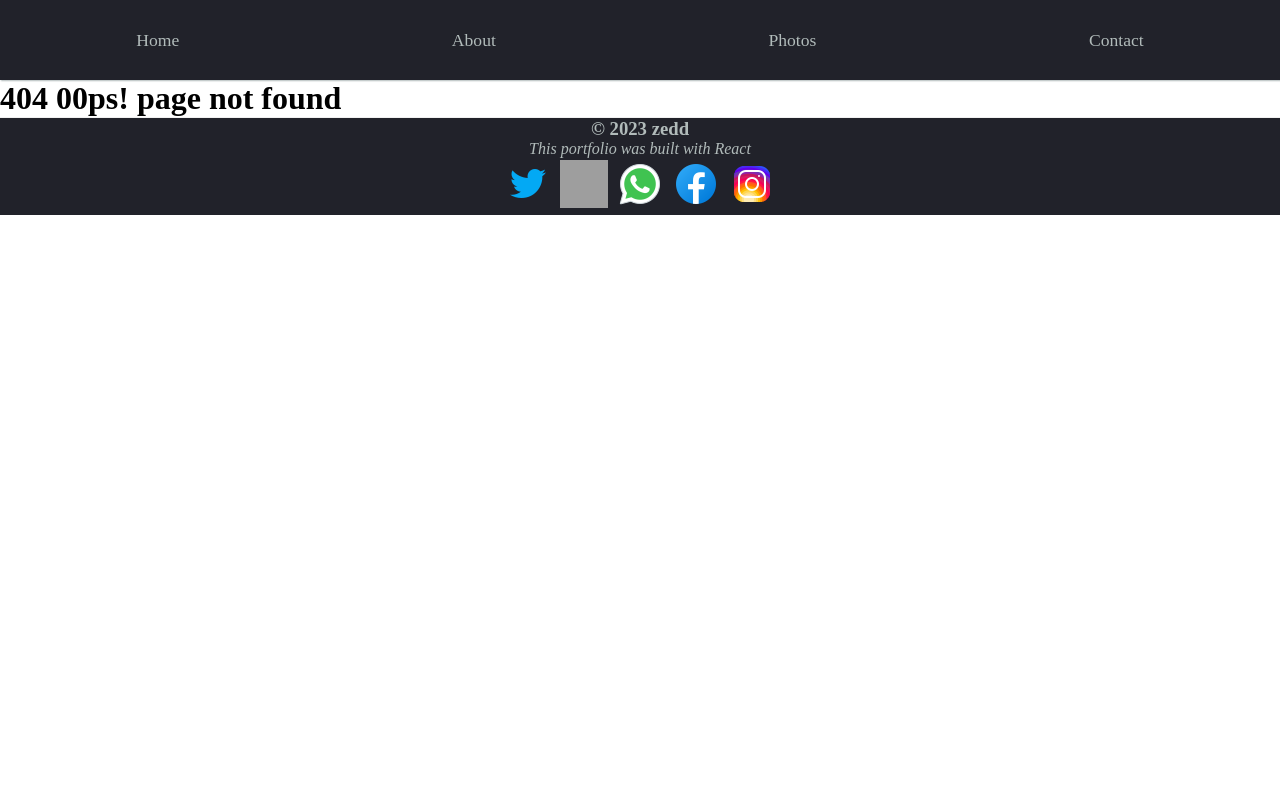
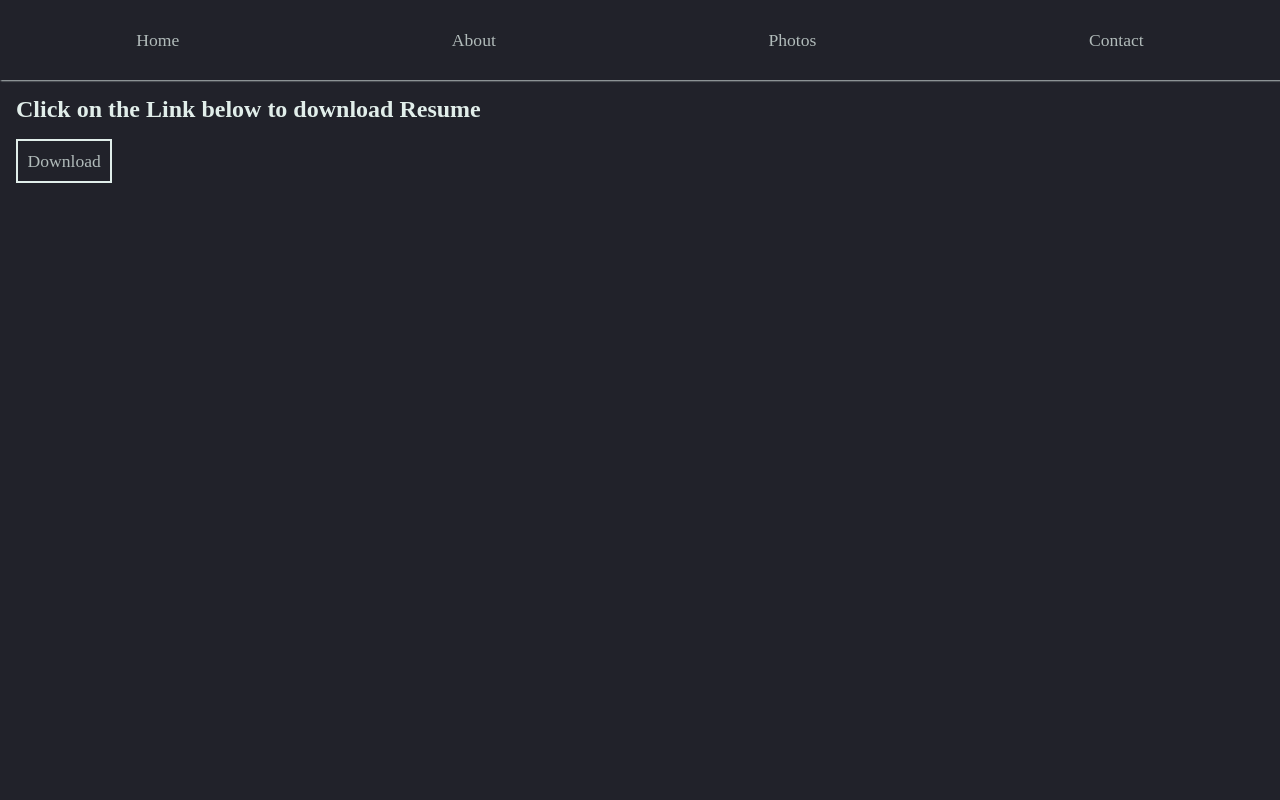
Before and after one commit to zeddted360/portfolio, a React (Create React App) app in the folder client/: page /download/resume in a window 1280 px wide. Before the commit this address had no page. Shown: the top 800 px of the page. Built offline with nearby package versions, Linux system fonts and the light colour scheme; grey boxes are pictures that could not be loaded.

Commit message:
resume issues resolved

```diff
--- a/client/src/App.js
+++ b/client/src/App.js
@@ -23,7 +23,7 @@ const App = () => {
                 <Route  path='/about'Component={ About }/>
                 <Route  path='/contact'Component={ Contact }/>
                 <Route  path='/photos'Component={ Photos }/>
-                <Route  path='/resume' Component={ Resume }/>
+                <Route  path='/download/resume' Component={ Resume }/>
                 <Route  path='*'Component={ NoPage }/>
         </Routes>
             <Footer />
--- a/client/src/components/About.js
+++ b/client/src/components/About.js
@@ -4,7 +4,9 @@ import providence from '../public/prepute.jpg';
 import kanny from '../public/kanny.jpg';
 const About = () => {
     return (
-        <div className="about">
+        <div style={{
+            backgroundColor:"#21222a"
+        }} className="about">
             <div className="my-skills">
                 <h2>My Skills</h2>
                 <div className="Structural-design">
--- a/client/src/components/Resume.js
+++ b/client/src/components/Resume.js
@@ -2,9 +2,20 @@ import cv from '../public/myuploadedcv.pdf';
 
 const Resume = () => {
     return (
-        <div className="Resume-page">
+        <div style={
+            {
+                minHeight:"100vh",
+                backgroundColor:"#21222a",
+                color:"#e1eeea",
+                padding:"1rem"
+            }
+        } className="Resume-page">
             <h2>Click on the Link below to download Resume</h2>
-            <a href={cv} download="Zedd-cv.pdf">Download</a>
+            <a style={{
+                marginTop:"1rem",
+                border:"solid 2px #e1eeea",
+                padding:".6rem"
+        }} href={cv} download="Zedd-cv.pdf">Download</a>
         </div>
       );
 }
```
